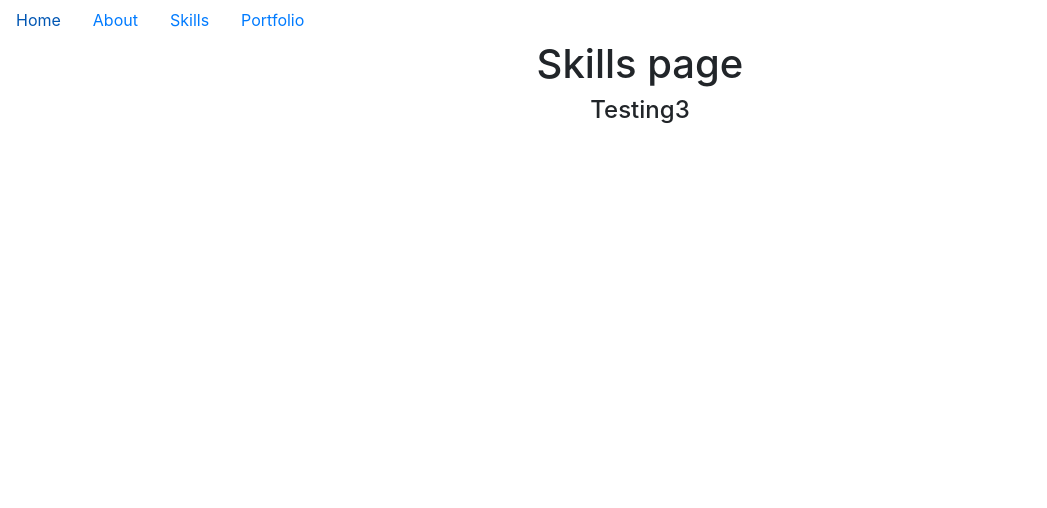
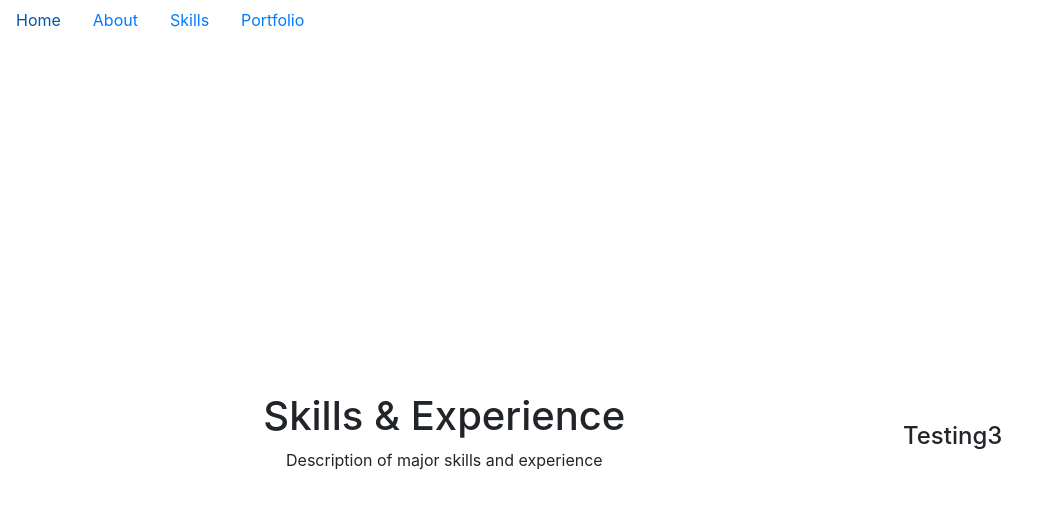
Before and after one commit to sahil-athia/personal-website, a React (Create React App) app: page /skills in a window 1280 px wide. Shown: the top 508 px of the page, without its empty margins (0-1047 px from the left). Built offline with nearby package versions, Linux system fonts and the light colour scheme.

Commit message:
place elements on page in order

```diff
--- a/src/pages/Skills.jsx
+++ b/src/pages/Skills.jsx
@@ -1,5 +1,6 @@
 import {TextScramble} from '../helpers/scramble.js'
 import React, { useEffect, useRef } from 'react'
+import "./Skills.scss";
 
 export default function Skills() {
   const text = useRef(<></>);
@@ -19,7 +20,7 @@ export default function Skills() {
     async function next() {
       fx.setText(phrases[counter])
         .then(() => {
-        timeOut = setTimeout(next, 1000)
+        timeOut = setTimeout(next, 800)
         })
         .catch(e => console.log(e))
       counter = (counter + 1) % phrases.length
@@ -32,8 +33,11 @@ export default function Skills() {
   }, [])
 
   return(
-    <div>
-      <h1>Skills page</h1>
+    <div className="skills-box">
+      <div className="text-box">
+        <h1>Skills & Experience</h1>
+        <p> Description of major skills and experience</p>
+      </div>
       <div className="scatter">
         <h4 className="text" ref={text} ></h4>
       </div>
--- a/src/pages/Skills.scss
+++ b/src/pages/Skills.scss
@@ -0,0 +1,10 @@
+.skills-box {
+  height: 100vh;
+  align-items: center;
+  display: flex;
+  justify-content: space-evenly;
+
+  .scatter {
+    width: 10vw;
+  }
+}
```
